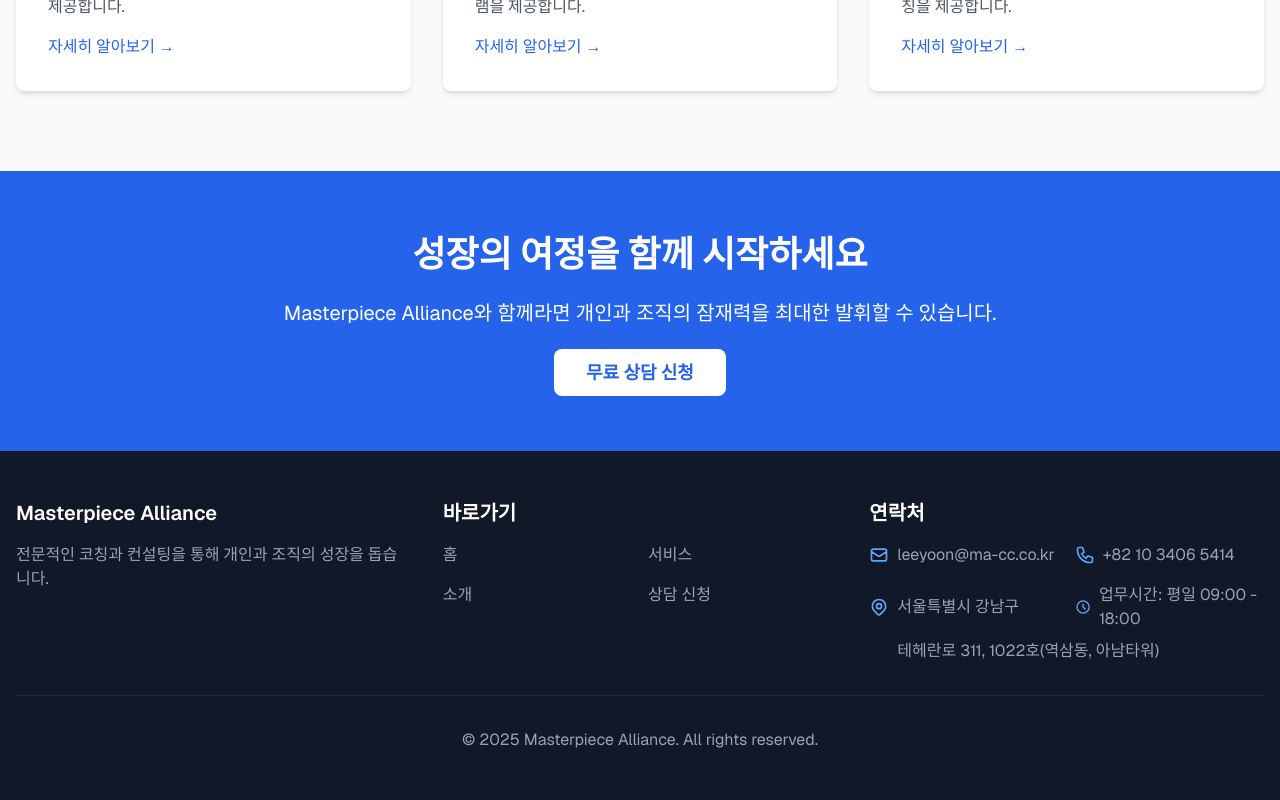
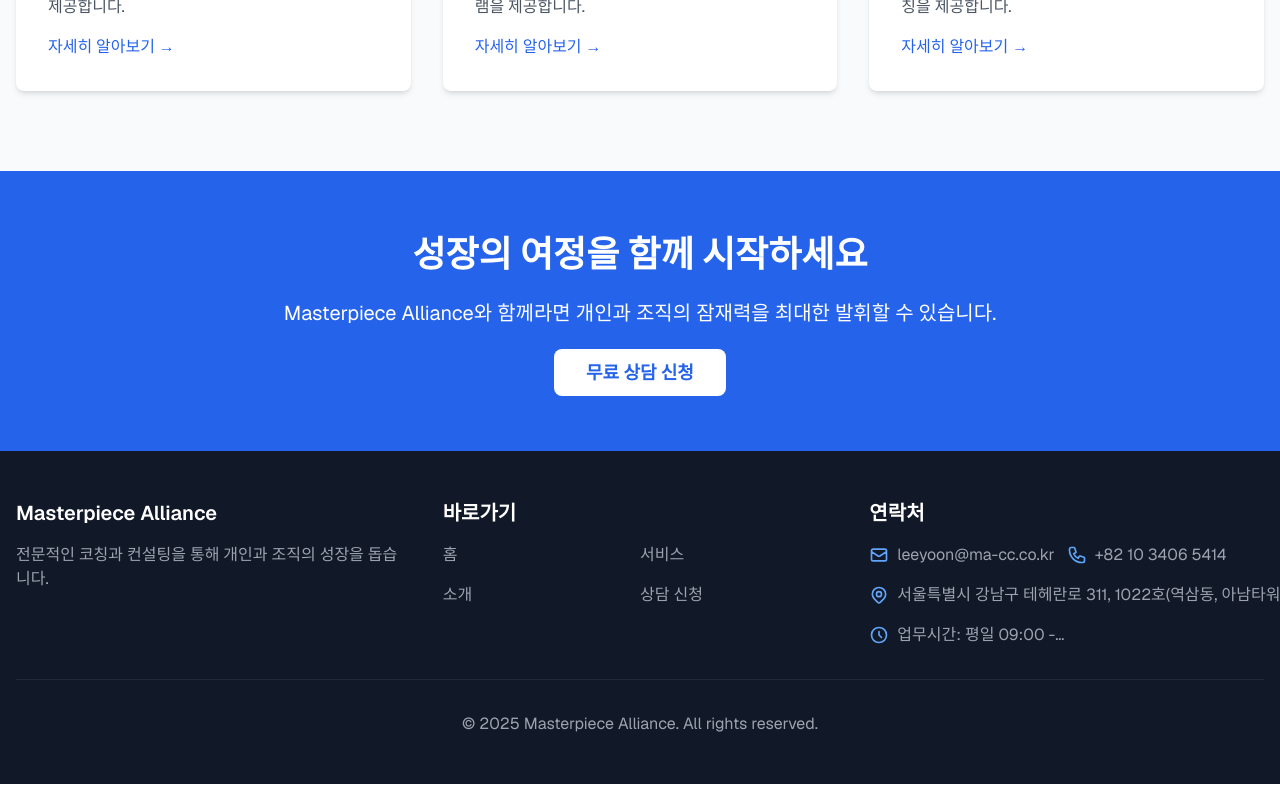
Before and after one commit to masterpiece-alliances/macc-website, a Next.js app: page / in a window 1280 px wide. Shown: the part 1045-1845 px from the top of the page. Built offline with nearby package versions, Linux system fonts and the light colour scheme.

Commit message:
푸터 바로가기 항목 간격 조정 및 연락처 주소 줄바꿈 방지

```diff
--- a/src/components/layout/Footer.tsx
+++ b/src/components/layout/Footer.tsx
@@ -19,8 +19,8 @@
 
           <div>
             <h3 className="text-xl font-semibold mb-4">바로가기</h3>
-            <div className="grid grid-cols-2 gap-x-4 gap-y-4">
-              <div>
+            <div className="grid grid-cols-2 gap-y-4">
+              <div className="pr-2">
                 <Link href="/" className="text-gray-400 hover:text-white transition">
                   홈
                 </Link>
@@ -30,7 +30,7 @@
                   서비스
                 </Link>
               </div>
-              <div>
+              <div className="pr-2">
                 <Link href="/about" className="text-gray-400 hover:text-white transition">
                   소개
                 </Link>
@@ -45,38 +45,32 @@
 
           <div>
             <h3 className="text-xl font-semibold mb-4">연락처</h3>
-            <div className="grid grid-cols-2 gap-x-4 gap-y-4">
+            <div className="grid grid-cols-2 gap-y-4">
               <div className="text-gray-400 flex items-center">
-                <svg xmlns="http://www.w3.org/2000/svg" className="h-5 w-5 mr-2 text-blue-400" fill="none" viewBox="0 0 24 24" stroke="currentColor">
+                <svg xmlns="http://www.w3.org/2000/svg" className="h-5 w-5 mr-2 text-blue-400 flex-shrink-0" fill="none" viewBox="0 0 24 24" stroke="currentColor">
                   <path strokeLinecap="round" strokeLinejoin="round" strokeWidth={2} d="M3 8l7.89 5.26a2 2 0 002.22 0L21 8M5 19h14a2 2 0 002-2V7a2 2 0 00-2-2H5a2 2 0 00-2 2v10a2 2 0 002 2z" />
                 </svg>
-                leeyoon@ma-cc.co.kr
+                <span className="truncate">leeyoon@ma-cc.co.kr</span>
               </div>
               <div className="text-gray-400 flex items-center">
-                <svg xmlns="http://www.w3.org/2000/svg" className="h-5 w-5 mr-2 text-blue-400" fill="none" viewBox="0 0 24 24" stroke="currentColor">
+                <svg xmlns="http://www.w3.org/2000/svg" className="h-5 w-5 mr-2 text-blue-400 flex-shrink-0" fill="none" viewBox="0 0 24 24" stroke="currentColor">
                   <path strokeLinecap="round" strokeLinejoin="round" strokeWidth={2} d="M3 5a2 2 0 012-2h3.28a1 1 0 01.948.684l1.498 4.493a1 1 0 01-.502 1.21l-2.257 1.13a11.042 11.042 0 005.516 5.516l1.13-2.257a1 1 0 011.21-.502l4.493 1.498a1 1 0 01.684.949V19a2 2 0 01-2 2h-1C9.716 21 3 14.284 3 6V5z" />
                 </svg>
-                +82 10 3406 5414
+                <span className="truncate">+82 10 3406 5414</span>
               </div>
-              <div className="text-gray-400 flex items-center">
-                <svg xmlns="http://www.w3.org/2000/svg" className="h-5 w-5 mr-2 text-blue-400" fill="none" viewBox="0 0 24 24" stroke="currentColor">
+              <div className="text-gray-400 flex items-center col-span-2">
+                <svg xmlns="http://www.w3.org/2000/svg" className="h-5 w-5 mr-2 text-blue-400 flex-shrink-0" fill="none" viewBox="0 0 24 24" stroke="currentColor">
                   <path strokeLinecap="round" strokeLinejoin="round" strokeWidth={2} d="M17.657 16.657L13.414 20.9a1.998 1.998 0 01-2.827 0l-4.244-4.243a8 8 0 1111.314 0z" />
                   <path strokeLinecap="round" strokeLinejoin="round" strokeWidth={2} d="M15 11a3 3 0 11-6 0 3 3 0 016 0z" />
                 </svg>
-                서울특별시 강남구
+                <span className="whitespace-nowrap">서울특별시 강남구 테헤란로 311, 1022호(역삼동, 아남타워)</span>
               </div>
               <div className="text-gray-400 flex items-center">
-                <svg xmlns="http://www.w3.org/2000/svg" className="h-5 w-5 mr-2 text-blue-400" fill="none" viewBox="0 0 24 24" stroke="currentColor">
+                <svg xmlns="http://www.w3.org/2000/svg" className="h-5 w-5 mr-2 text-blue-400 flex-shrink-0" fill="none" viewBox="0 0 24 24" stroke="currentColor">
                   <path strokeLinecap="round" strokeLinejoin="round" strokeWidth={2} d="M12 8v4l3 3m6-3a9 9 0 11-18 0 9 9 0 0118 0z" />
                 </svg>
-                업무시간: 평일 09:00 - 18:00
+                <span className="truncate">업무시간: 평일 09:00 - 18:00</span>
               </div>
-            </div>
-            <div className="mt-2 text-gray-400 flex items-center">
-              <svg xmlns="http://www.w3.org/2000/svg" className="h-5 w-5 mr-2 text-blue-400 opacity-0" fill="none" viewBox="0 0 24 24" stroke="currentColor">
-                <path strokeLinecap="round" strokeLinejoin="round" strokeWidth={2} d="M17.657 16.657L13.414 20.9a1.998 1.998 0 01-2.827 0l-4.244-4.243a8 8 0 1111.314 0z" />
-              </svg>
-              <span>테헤란로 311, 1022호(역삼동, 아남타워)</span>
             </div>
           </div>
         </div>
```
